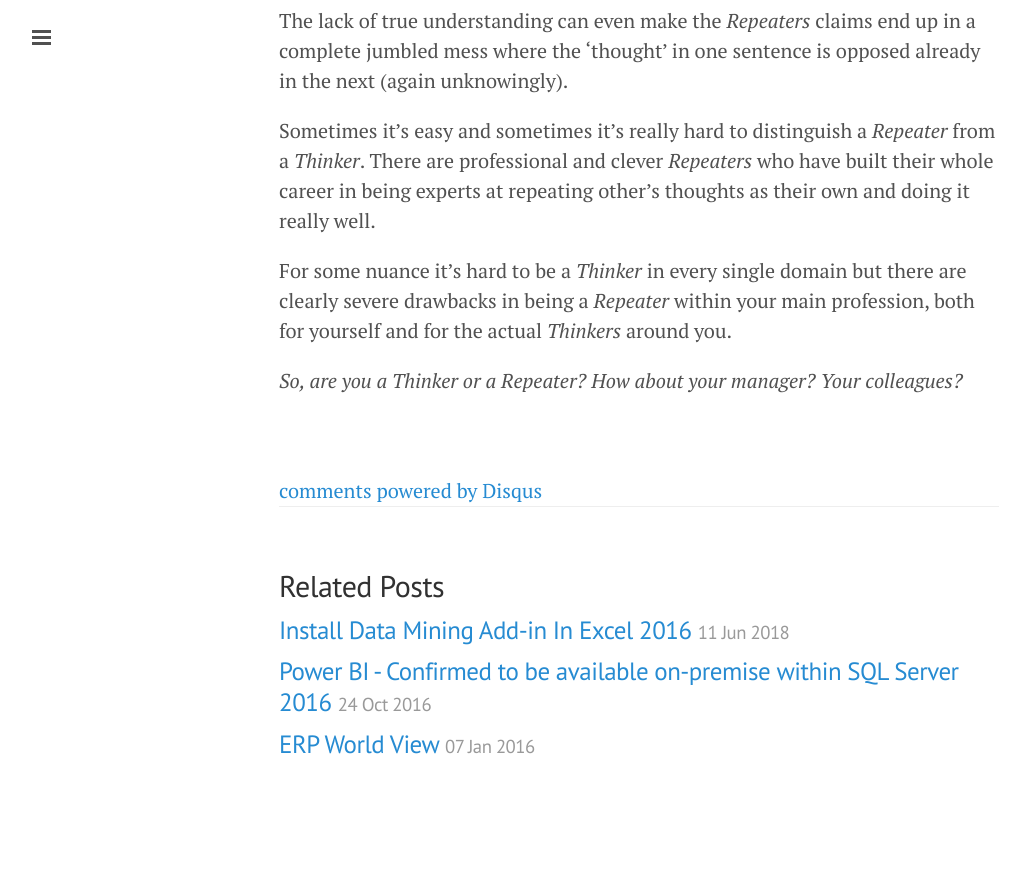
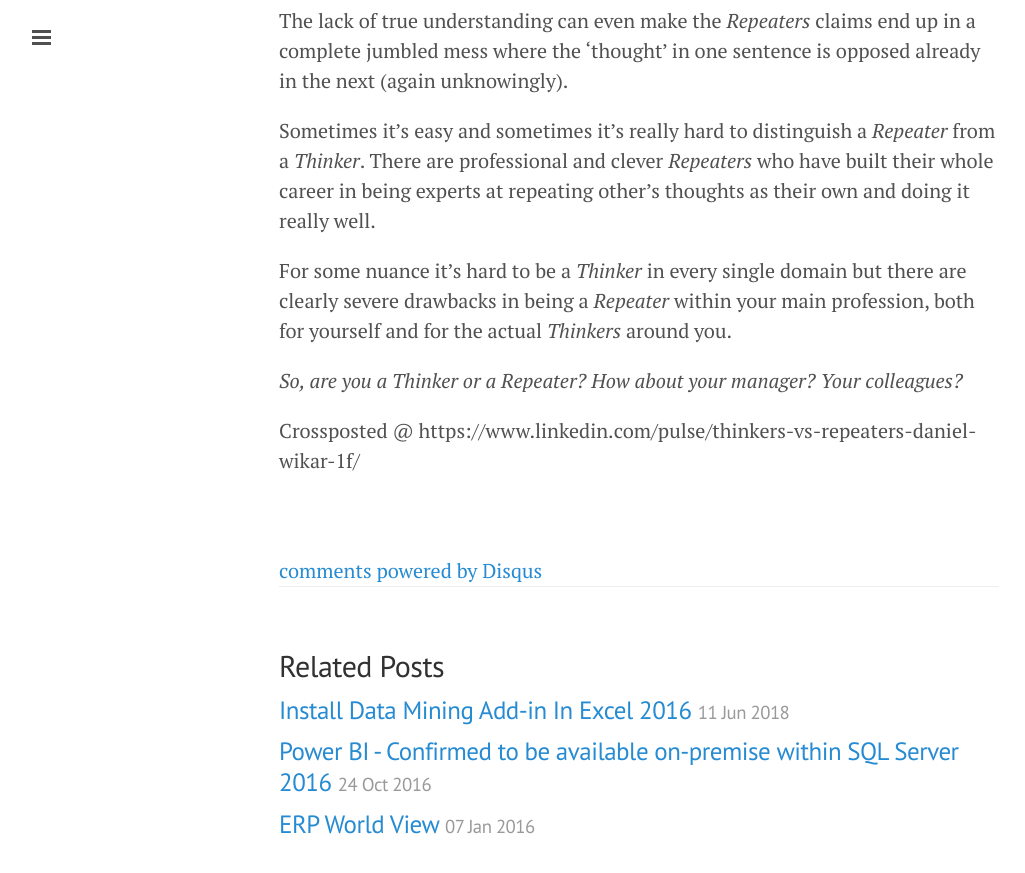
Before and after one commit to wikar/wikar.github.io, a Jekyll site: the page built from _posts/2018-11-24-thinkers-vs-repeaters.markdown, in a window 1280 px wide and 900 px high, scrolled down 1132 px. Shown: the top 873 px of the window, without its empty margins (1-1026 px from the left). Built offline with Jekyll 4.4.1, drawn with Linux system fonts in a browser that asks for light colours; comment, search, counter and statistics services are not loaded; before the commit the page ends 1952 px from its top, so only the background shows below that.

Commit message:
Update 2018-11-24-thinkers-vs-repeaters.markdown
Added crosspost

```diff
--- a/_posts/2018-11-24-thinkers-vs-repeaters.markdown
+++ b/_posts/2018-11-24-thinkers-vs-repeaters.markdown
@@ -27,3 +27,5 @@ Sometimes it's easy and sometimes it's really hard to distinguish a *Repeater* f
 For some nuance it's hard to be a *Thinker* in every single domain but there are clearly severe drawbacks in being a *Repeater* within your main profession, both for yourself and for the actual *Thinkers* around you.
 
 *So, are you a Thinker or a Repeater? How about your manager? Your colleagues?*
+
+Crossposted @ https://www.linkedin.com/pulse/thinkers-vs-repeaters-daniel-wikar-1f/
```
